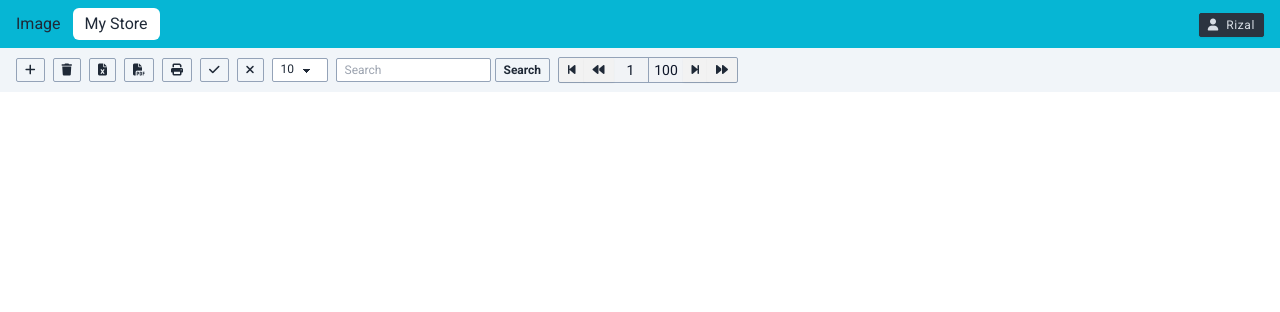
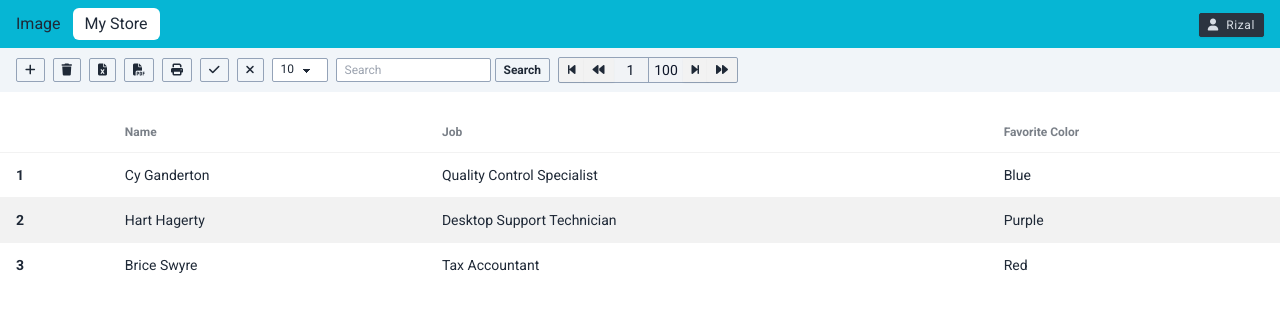
Before and after one commit to KakaBewok/POS-desktop, an Electron app: page windows/product.html in a window 1280 px wide. Drawn offline with Linux system fonts and the light colour scheme.

Commit message:
setup table

```diff
--- a/windows/product.html
+++ b/windows/product.html
@@ -172,7 +172,46 @@
     </div>
 
     <!-- table -->
-    <div id="main-table"></div>
+    <div id="main-table">
+      <div class="py-5">
+        <div class="overflow-x-auto">
+          <table class="table table-zebra">
+            <!-- head -->
+            <thead>
+              <tr>
+                <th></th>
+                <th>Name</th>
+                <th>Job</th>
+                <th>Favorite Color</th>
+              </tr>
+            </thead>
+            <tbody>
+              <!-- row 1 -->
+              <tr>
+                <th>1</th>
+                <td>Cy Ganderton</td>
+                <td>Quality Control Specialist</td>
+                <td>Blue</td>
+              </tr>
+              <!-- row 2 -->
+              <tr>
+                <th>2</th>
+                <td>Hart Hagerty</td>
+                <td>Desktop Support Technician</td>
+                <td>Purple</td>
+              </tr>
+              <!-- row 3 -->
+              <tr>
+                <th>3</th>
+                <td>Brice Swyre</td>
+                <td>Tax Accountant</td>
+                <td>Red</td>
+              </tr>
+            </tbody>
+          </table>
+        </div>
+      </div>
+    </div>
 
     <!-- javascript -->
     <script src="../assets/jquery/jquery-1.9.0.min.js"></script>
```
Also changed, not shown: assets/css/output.css.
